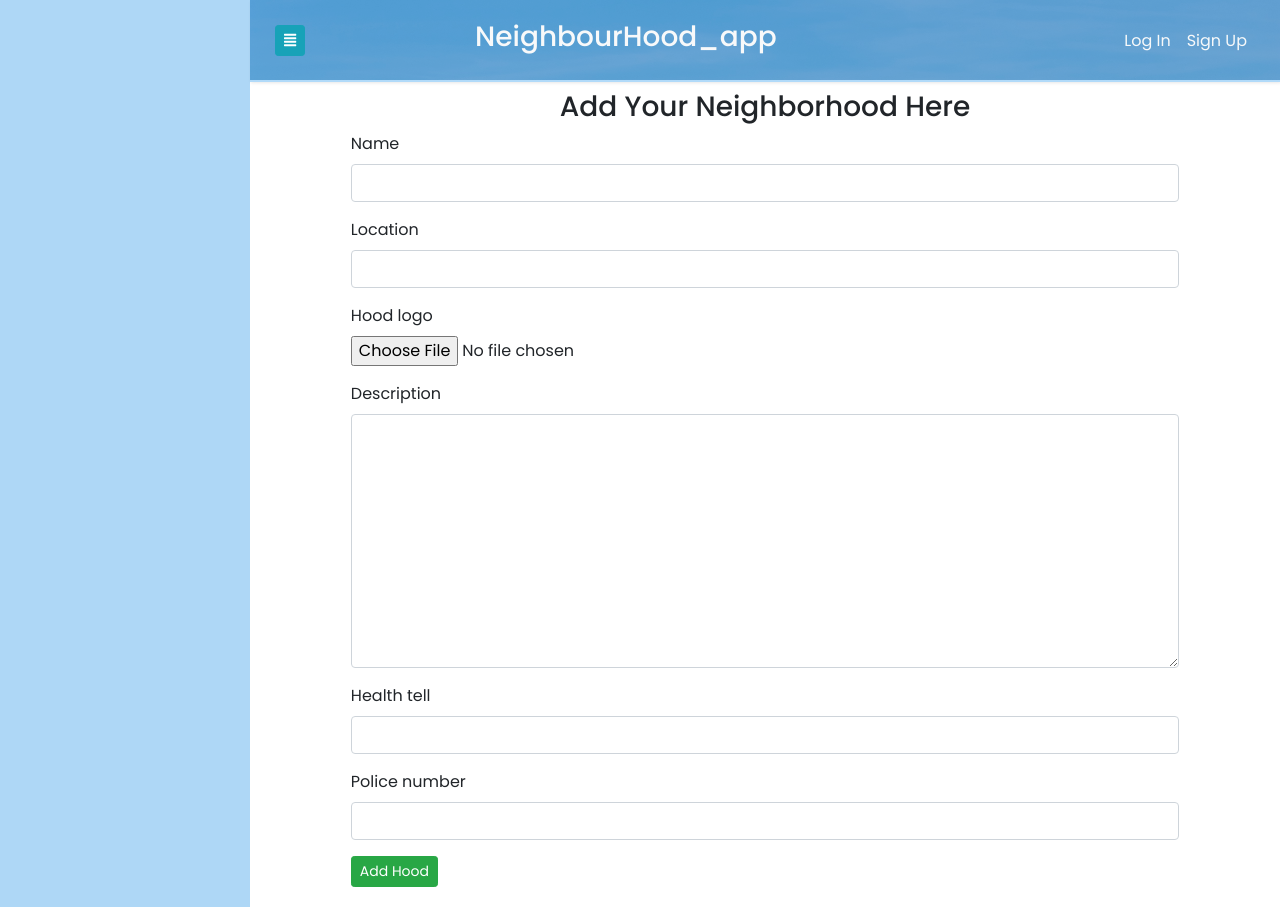
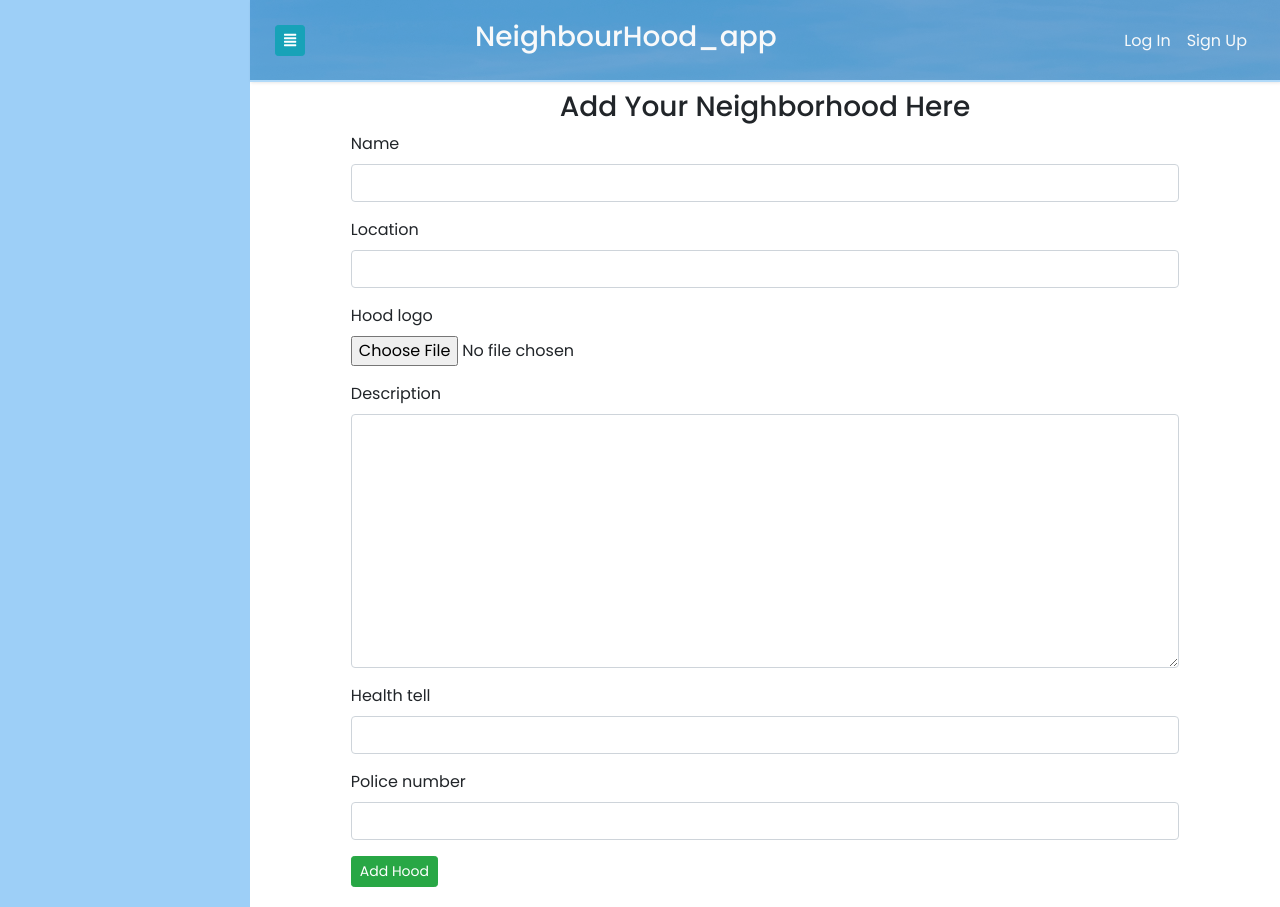
Before and after one commit to Michael-Otieno/nieghborhood_search, a Django app: page /new-hood/ in a window 1280 px wide. Run offline with Django 3.2, Linux system fonts and the light colour scheme; some libraries are stand-ins or nearby versions.

Commit message:
add changes

```diff
--- a/neighborhoodapp/templates/navbar.html
+++ b/neighborhoodapp/templates/navbar.html
@@ -4,7 +4,7 @@
                     <button type="button" id="sidebarCollapse" class="btn btn-sm btn-info">
                         <i class="fas fa-align-justify"></i>
                     </button>
-                    <button class="btn btn-info d-inline-block d-lg-none ml-auto" type="button" data-toggle="collapse" data-target="#navbarSupportedContent" aria-controls="navbarSupportedContent" aria-expanded="false" aria-label="Toggle navigation">
+                    <button class="btn  d-inline-block d-lg-none ml-auto" type="button" data-toggle="collapse" data-target="#navbarSupportedContent" aria-controls="navbarSupportedContent" aria-expanded="false" aria-label="Toggle navigation">
                         <i class="fas fa-align-justify"></i>
                     </button>
 
--- a/static/css/styles.css
+++ b/static/css/styles.css
@@ -79,7 +79,7 @@ span {
     min-width: 250px;
     max-width: 250px;
     padding-right:10px;
-    background: #6ab8f385;
+    background-color: #49aaf585;
     color: #fff;
     position: -webkit-sticky;
     position: sticky;
```
Also changed, not shown: media/images/quoteweb.png (added).
